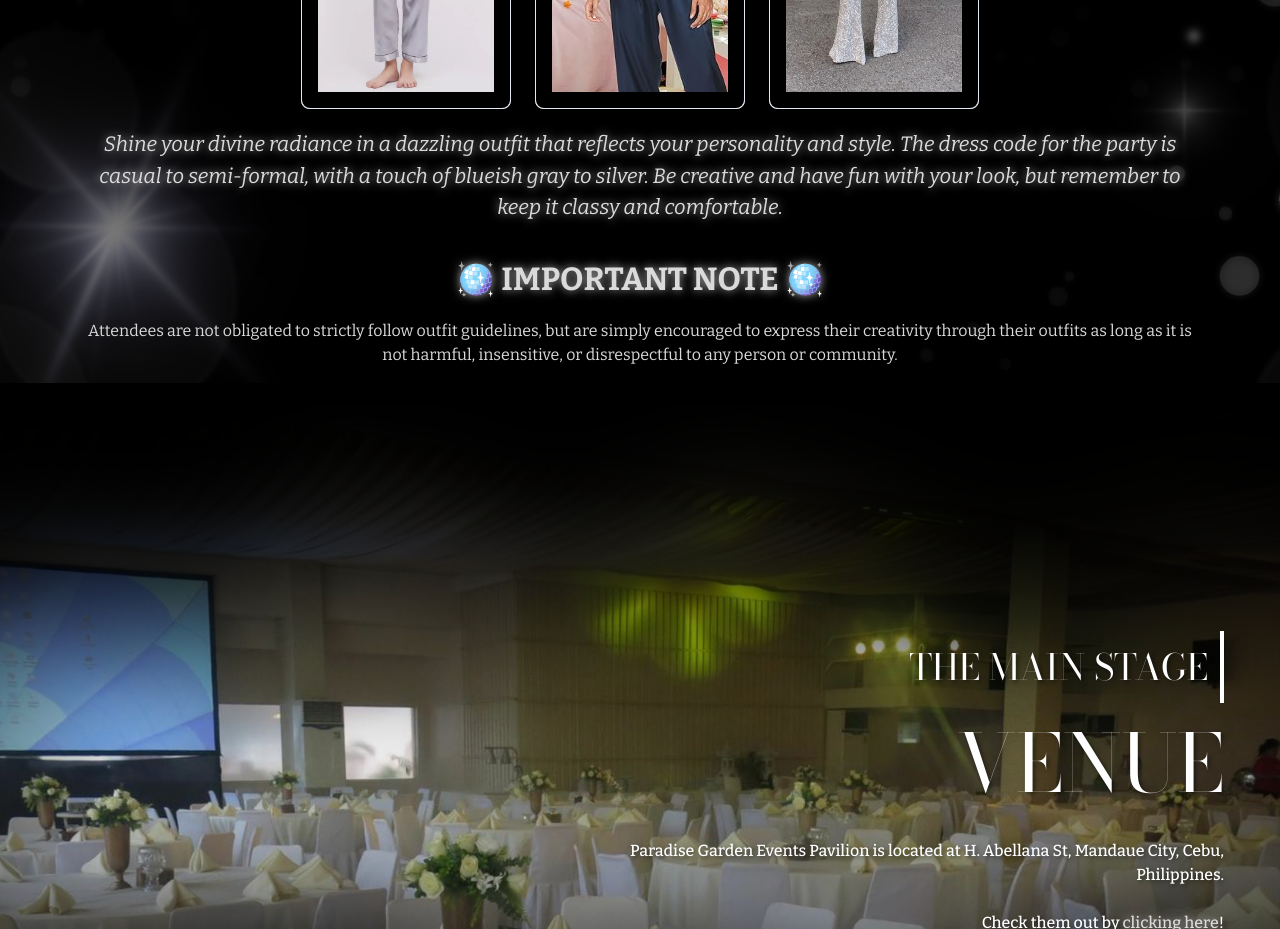
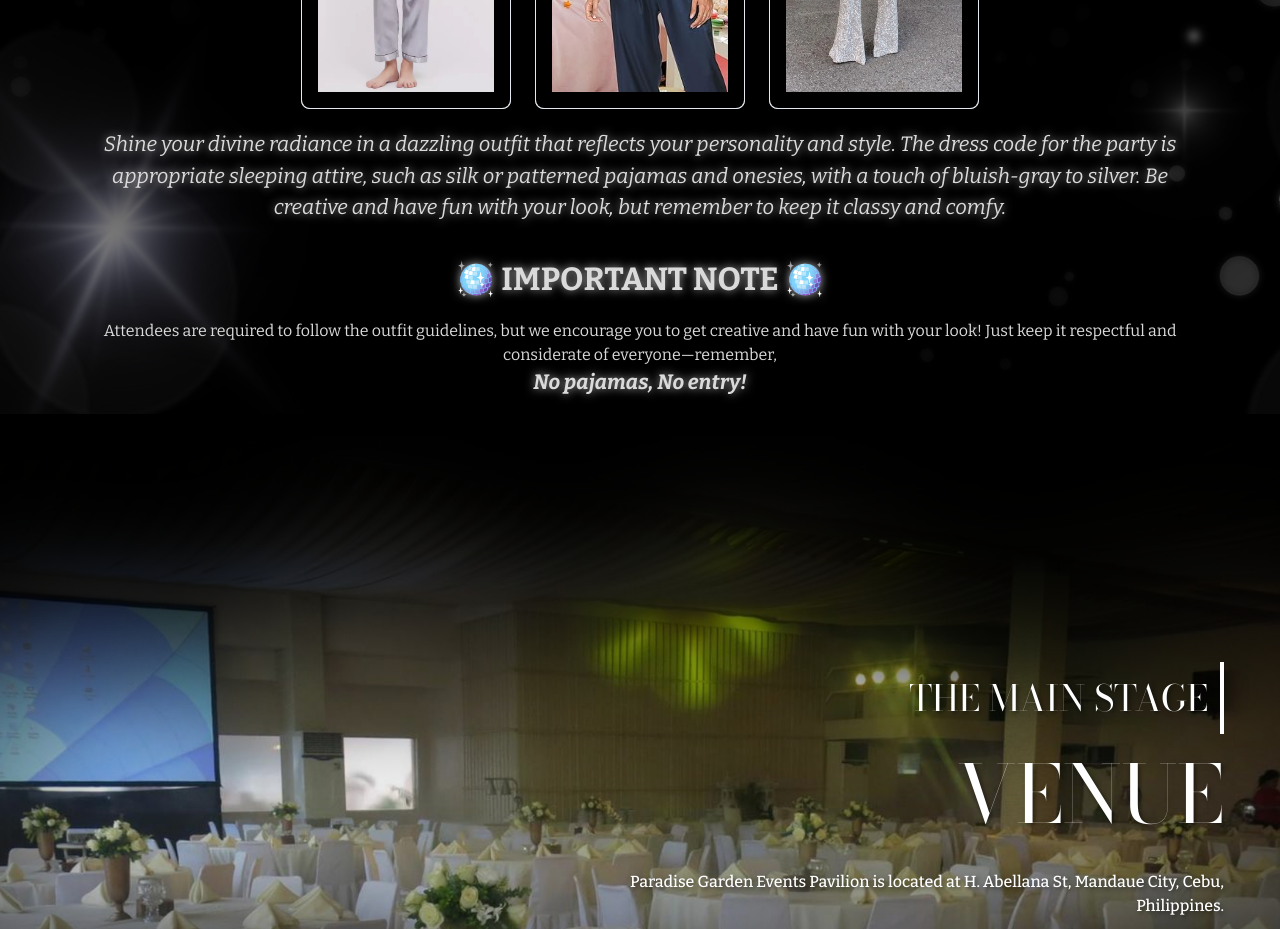
Before and after one commit to baristabarita/dcism-disco, a React (Vite) app: page / in a window 1280 px wide. Shown: the part 2760-3689 px from the top of the page. Built offline with nearby package versions, Linux system fonts and the light colour scheme.

Commit message:
[FEAT] Added loading animation for images in attire section, changed some text in attire description

```diff
--- a/src/components/attire/Attire.tsx
+++ b/src/components/attire/Attire.tsx
@@ -14,6 +14,7 @@ const Attire: React.FC = () => {
   const menAttires = [attire2, attire4, attire6];
   const womenAttires = [attire1, attire3, attire5];
   const [isVisible, setIsVisible] = useState(false);
+  const [loading, setLoading] = useState(false);
 
   const handleScroll = () => {
     const overviewElement = document.getElementById("attire");
@@ -30,6 +31,14 @@ const Attire: React.FC = () => {
     };
   }, []);
 
+  const handleGenderToggle = () => {
+    setLoading(true);
+    setTimeout(()=>{
+      setGender((prevGender) => (prevGender === "men" ? "women" : "men"));
+      setLoading(false);
+    }, 3000);
+  }
+
   return (
     <section
       id="attire"
@@ -44,7 +53,7 @@ const Attire: React.FC = () => {
       {/* Gender toggle button */}
       <div className="my-4">
         <Button
-          onClick={() => setGender(gender === "men" ? "women" : "men")}
+          onClick={handleGenderToggle}
           className="bg-[#5e7484] text-white font-roboto px-4 py-2 rounded-md hover:underline"
         >
           {gender === "men" ? "View Women's Attire" : "View Men's Attire"}
@@ -53,8 +62,16 @@ const Attire: React.FC = () => {
 
       {/* Display attires based on selected gender */}
       <div className="flex flex-wrap justify-center">
-        {gender === "men"
-          ? menAttires.map((attire, index) => (
+        {loading ? (
+          <div className="flex items-center justify-center w-full h-64 py-4">
+            <Card className="animate-pulse">
+              <CardContent className="bg-black flex items-center justify-center p-4 aspect-auto rounded-lg w-[13em] h-[24em]">
+                <p className="text-white">Loading...</p>
+              </CardContent>
+            </Card>
+          </div>
+        ) : gender === "men" ? (
+          menAttires.map((attire, index) => (
             <div key={index} className="py-1 px-3">
               <Card>
                 <CardContent className="bg-black flex items-center justify-center p-4 aspect-auto rounded-lg w-[13em] h-[24em]">
@@ -67,7 +84,8 @@ const Attire: React.FC = () => {
               </Card>
             </div>
           ))
-          : womenAttires.map((attire, index) => (
+        ) : (
+          womenAttires.map((attire, index) => (
             <div key={index} className="py-1 px-3">
               <Card>
                 <CardContent className="bg-black flex items-center justify-center p-4 aspect-auto rounded-lg w-[13em] h-[24em]">
@@ -79,24 +97,27 @@ const Attire: React.FC = () => {
                 </CardContent>
               </Card>
             </div>
-            ))}
+          ))
+        )}
       </div>
 
       <p className="text-[1em] md:text-[1.2em] lg:text-[1.3em] text-center italic font-bitter text-[#dadada] my-4 mx-20 glow">
         Shine your divine radiance in a dazzling outfit that reflects your
-        personality and style. The dress code for the party is casual to semi-formal, with a touch of blueish gray to silver. Be
-        creative and have fun with your look, but remember to keep it classy and
-        comfortable.
+        personality and style. The dress code for the party is appropriate
+        sleeping attire, such as silk or patterned pajamas and onesies, with a
+        touch of bluish-gray to silver. Be creative and have fun with your look,
+        but remember to keep it classy and comfy.
       </p>
 
       <h1 className="font-bold text-[2em] text-[#dadada] font-bitter glow my-4">
         🪩 IMPORTANT NOTE 🪩
       </h1>
       <p className="text-center text-[#dadada] font-bitter mb-4 mx-20">
-        Attendees are not obligated to strictly follow outfit guidelines, but
-        are simply encouraged to express their creativity through their outfits
-        as long as it is not harmful, insensitive, or disrespectful to any
-        person or community.
+        Attendees are required to follow the outfit guidelines, but we encourage
+        you to get creative and have fun with your look! Just keep it respectful
+        and considerate of everyone—remember,
+        <br />
+        <strong className="text-[1.3em] font-bitter italic glow">No pajamas, No entry!</strong>
       </p>
     </section>
   );
```
Lines whose indentation alone changed are shown as unchanged.
